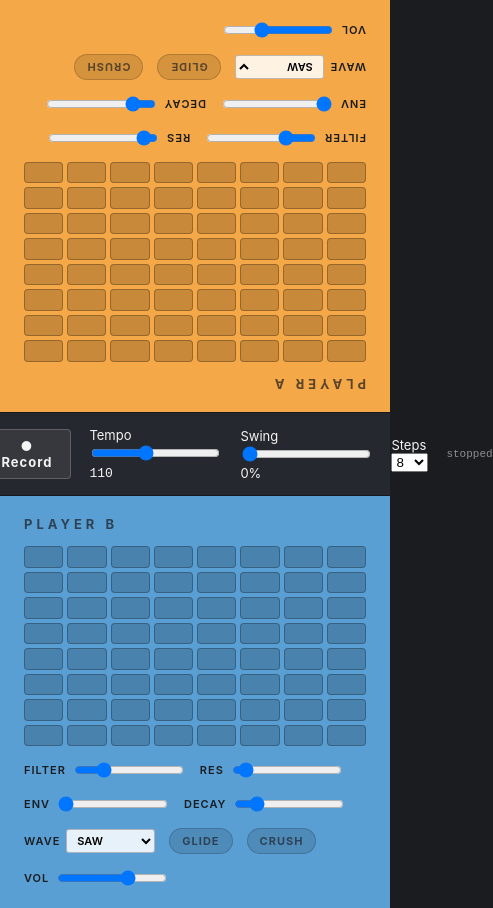
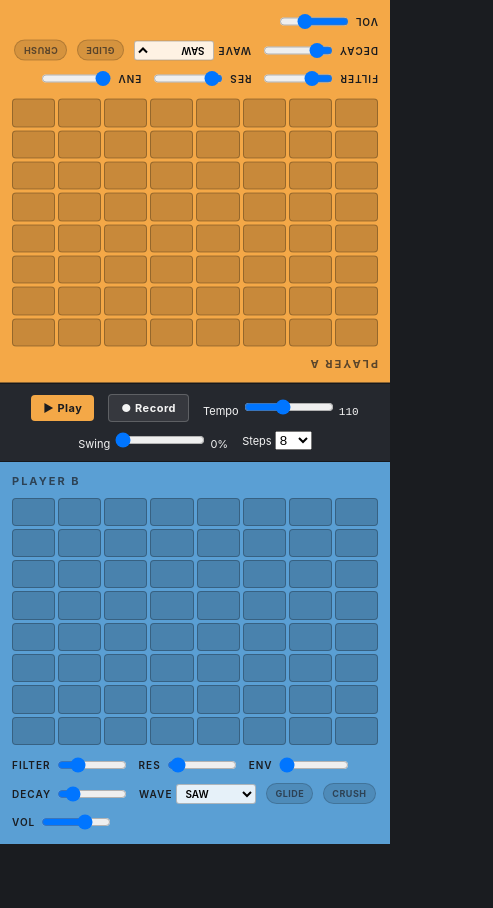
Before and after one commit to seanmeehan/Tandem, a website built with Vite: page index.html in a window 390 px wide. Shown: the whole page, 493 px wide, since content can reach past the window. After the commit the page ends 844 px from the top, so only its background shows below. Built offline with nearby package versions, Linux system fonts and the light colour scheme.

Commit message:
Mobile layout: smaller controls, dvh sizing, tighter spacing

```diff
--- a/assets/style.css
+++ b/assets/style.css
@@ -20,7 +20,7 @@ body {
   font-family: -apple-system, BlinkMacSystemFont, "Segoe UI", sans-serif;
   background: var(--bg);
   color: var(--text-light);
-  min-height: 100vh;
+  min-height: 100dvh;
   display: flex;
   align-items: stretch;
   justify-content: center;
@@ -32,7 +32,7 @@ body {
   flex-direction: column;
   width: 100%;
   max-width: 900px;
-  min-height: 100vh;
+  min-height: 100dvh;
 }
 
 .player {
@@ -187,3 +187,43 @@ body {
 
 #tempo-display { font-family: monospace; min-width: 30px; }
 #status { font-family: monospace; color: rgba(255,255,255,0.5); font-size: 11px; }
+
+/* Mobile / narrow screens */
+@media (max-width: 640px) {
+  .player {
+    padding: 12px 12px;
+    gap: 10px;
+  }
+  .player-label { font-size: 11px; letter-spacing: 2px; }
+
+  .grid {
+    gap: 3px;
+    min-height: 140px;
+  }
+
+  .controls {
+    gap: 8px 10px;
+    font-size: 10px;
+  }
+  .controls label { gap: 4px; }
+  .controls input[type="range"] { width: 70px; }
+  .controls select { font-size: 10px; padding: 2px 4px; }
+  .toggle { padding: 4px 8px; font-size: 9px; letter-spacing: 0.5px; }
+
+  #transport {
+    gap: 8px 14px;
+    padding: 10px 12px;
+    font-size: 11px;
+    flex-wrap: wrap;
+  }
+  #transport button { padding: 6px 12px; font-size: 11px; letter-spacing: 0.5px; }
+  #transport input[type="range"] { width: 90px; }
+  #status { display: none; }
+}
+
+/* Very narrow phones */
+@media (max-width: 380px) {
+  .controls input[type="range"] { width: 56px; }
+  #transport input[type="range"] { width: 76px; }
+  .player { padding: 10px; gap: 8px; }
+}
```
